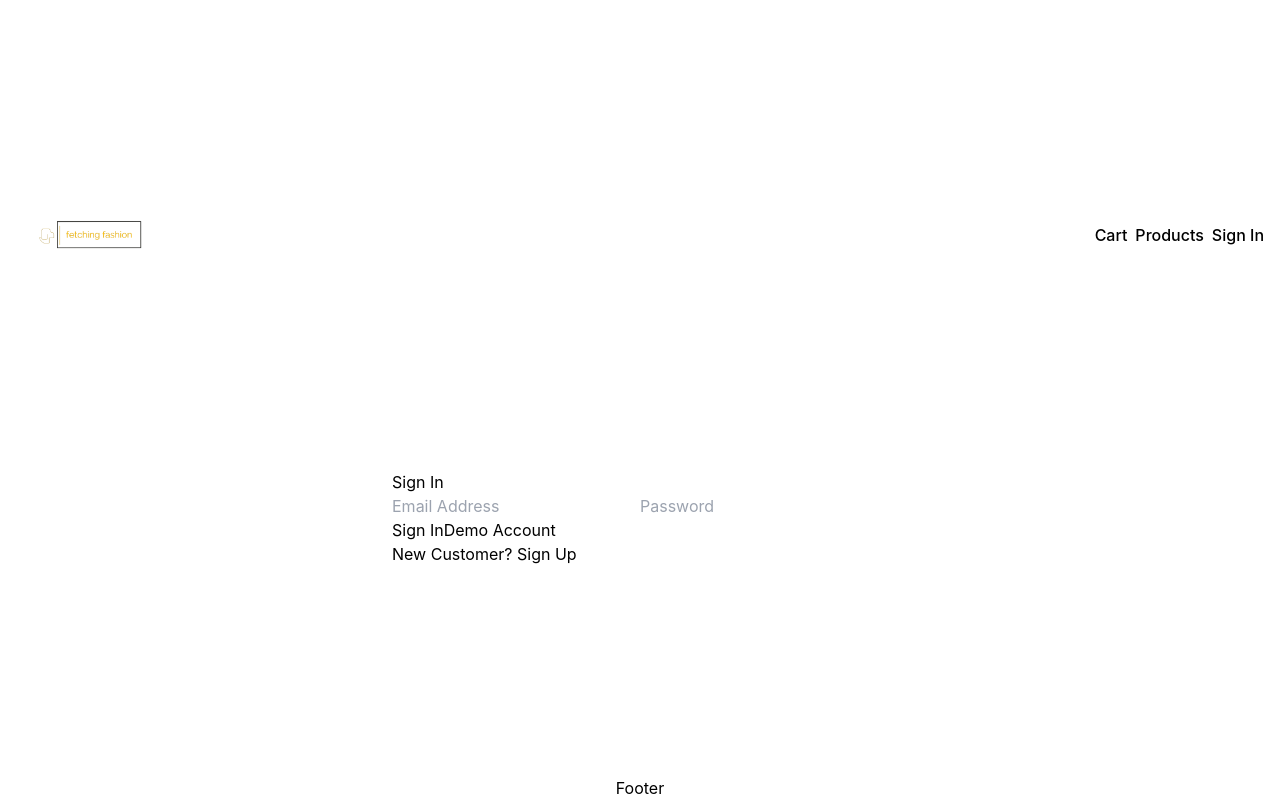
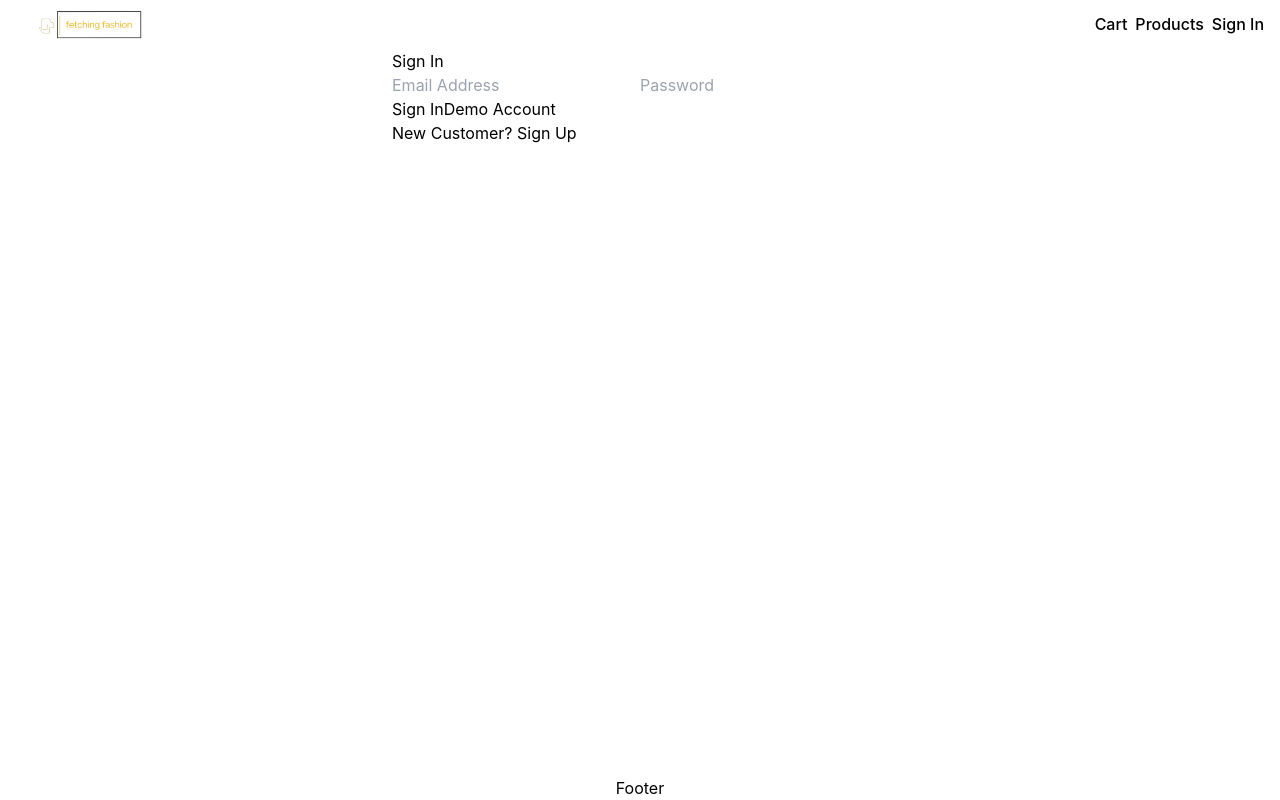
Before and after one commit to noh24/fetching-fashion, a React (Create React App) app in the folder frontend/: page /signin in a window 1280 px wide. Built offline with nearby package versions, Linux system fonts and the light colour scheme.

Commit message:
add flex -1 to outlets

```diff
--- a/frontend/src/components/SharedLayout.jsx
+++ b/frontend/src/components/SharedLayout.jsx
@@ -10,7 +10,10 @@ const SharedLayout = () => {
     <div className='container mx-auto flex flex-col justify-between items-center min-h-screen w-full'>
       <ToastContainer position='bottom-center' index={1} />
       <Header />
+      <div className='flex-1'>
+
       <Outlet />
+      </div>
       <Footer />
     </div>
   );
```
